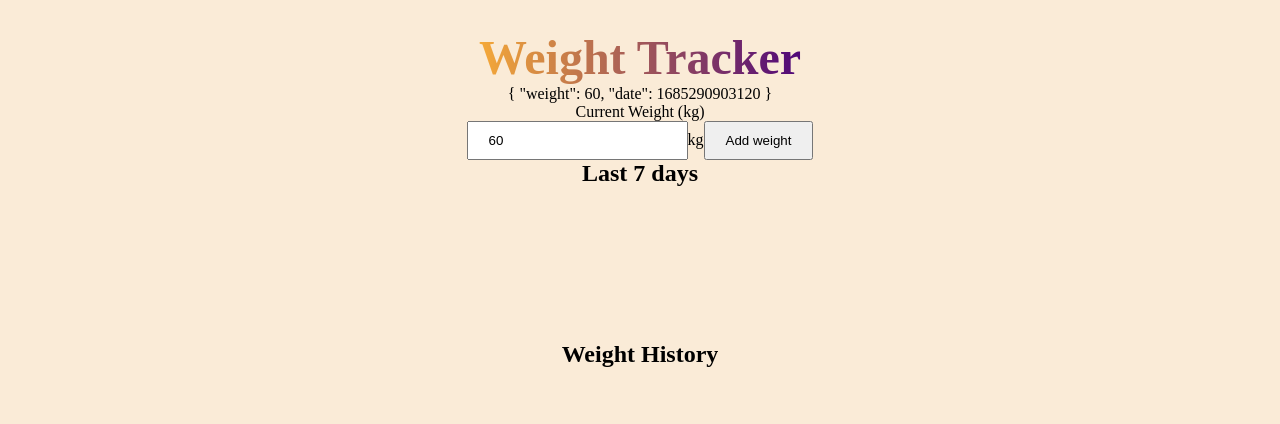
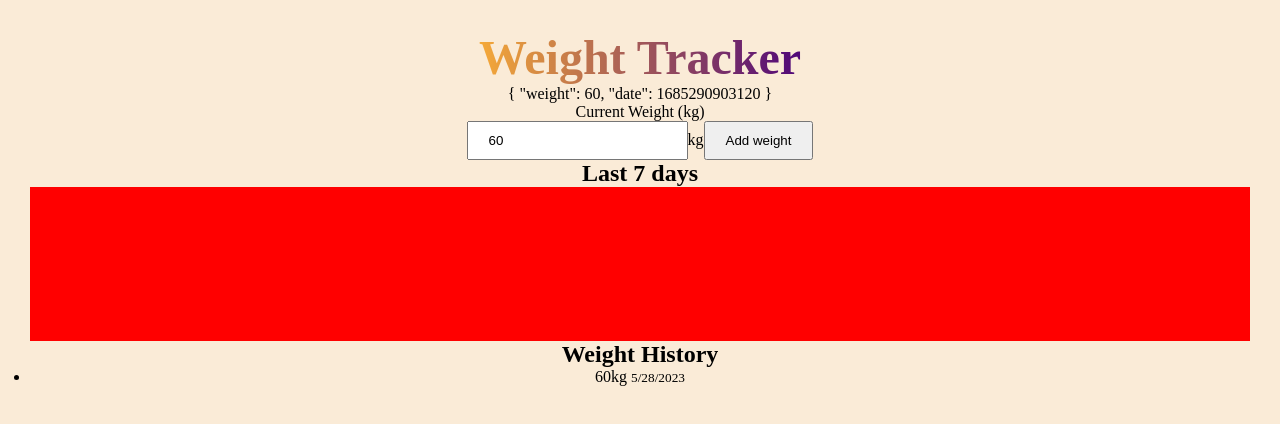
Before and after one commit to Lu-Smith/weight_tracker_vue, a Vue app: page / in a window 1280 px wide. Both pictures are taken after a click on the input "Add weight". Shown: the top 424 px of the page. Built offline with nearby package versions, Linux system fonts and the light colour scheme.

Commit message:
Updated App.vue

```diff
--- a/src/App.vue
+++ b/src/App.vue
@@ -13,9 +13,18 @@
   <div class="canvas-box">
     <canvas ref="weightChartEl"></canvas>
   </div>
-  <h2>Weight History</h2>
+  <div class="weight-history">
+    <h2>Weight History</h2>
+    <ul>
+      <li v-for="weight in weights" :key="weight.date">
+        <span>
+          {{ weight.weight }}kg
+        </span>
+        <small>{{ new Date(weight.date).toLocaleDateString() }}</small>
+      </li>
+    </ul>
+  </div>
 </div>
-
 </template>
 
 <script setup >
@@ -27,7 +36,6 @@
   })
   const weightInput = ref(60.0)
   const weightChartEl = ref(null)
-
 
   const addWeight = () => {
     weights.value.push({
@@ -43,4 +51,8 @@
  padding: 10px 20px;
 }
 
+.canvas-box {
+  background-color: red ;
+}
+
 </style>
```
